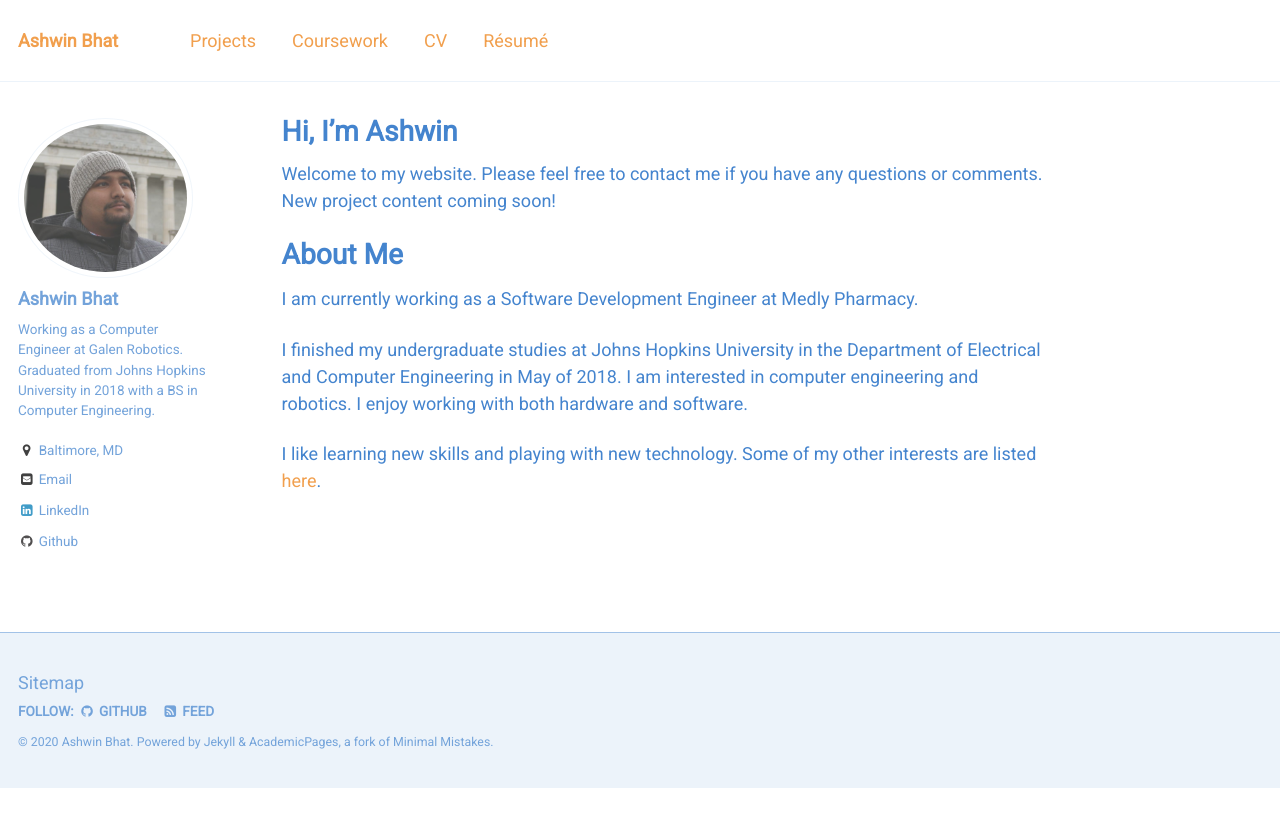
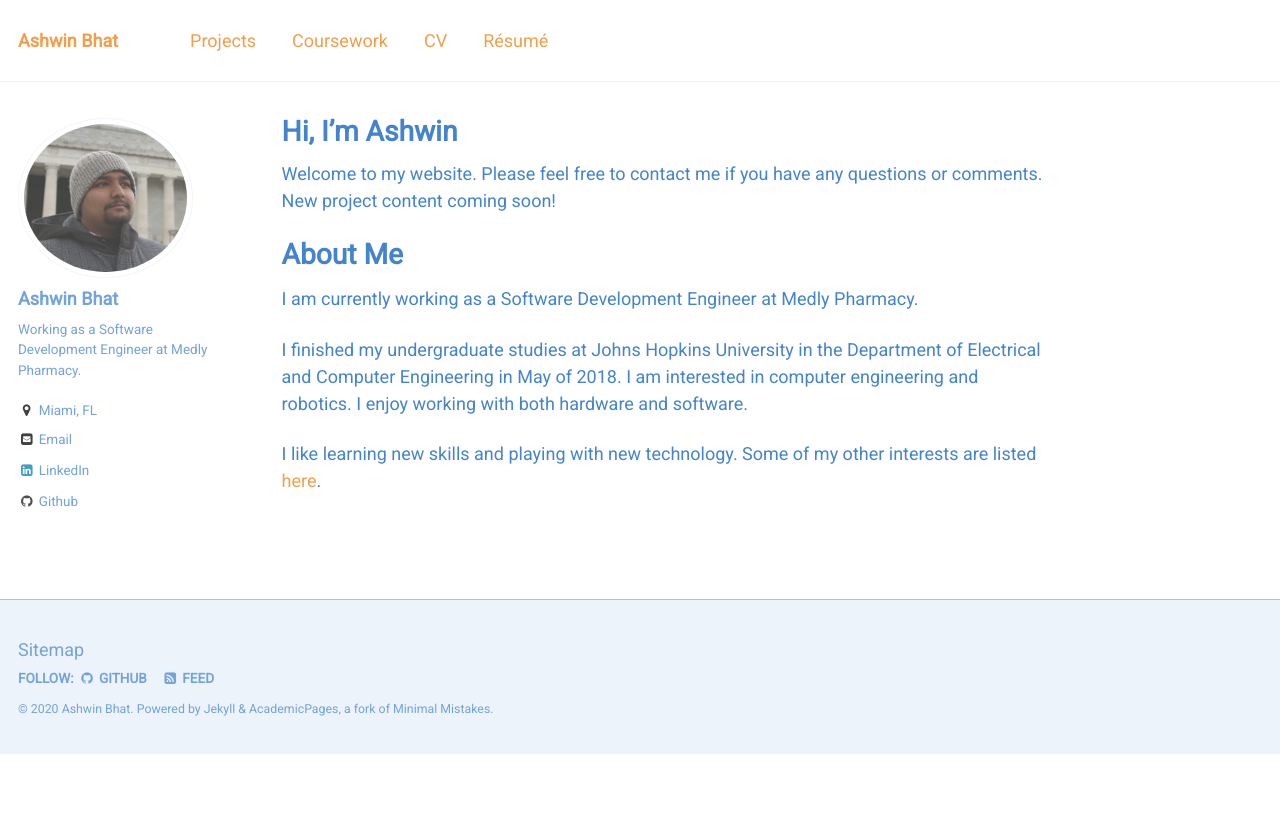
Before and after one commit to The-Shwin/the-shwin.github.io, a Jekyll site: the page built from _pages/about.md, in a window 1280 px wide. Shown: the top 827 px of the page. Built offline with Jekyll 4.4.1, drawn with Linux system fonts in a browser that asks for light colours.

Commit message:
Update _config.yml

```diff
--- a/_config.yml
+++ b/_config.yml
@@ -11,7 +11,7 @@ locale                   : "en-US"
 title                    : "Ashwin Bhat"
 title_separator          : "-"
 name                     : &name "Ashwin Bhat"
-description              : &description "Computer Engineer at Galen Robotics. Technology Enthusiast"
+description              : &description "Software Development Engineer at Medly Pharmacy. Technology Enthusiast"
 url                      : https://theshwin.com
 baseurl                  : "" # the subpath of your site, e.g. "/blog"
 enforce_ssl              : theshwin.com
@@ -82,8 +82,8 @@ analytics:
 author:
   name             : "Ashwin Bhat"
   avatar           : "temp_profile.PNG"
-  bio              : "Working as a Computer Engineer at Galen Robotics. Graduated from Johns Hopkins University in 2018 with a BS in Computer Engineering."
-  location         : "Baltimore, MD"
+  bio              : "Working as a Software Development Engineer at Medly Pharmacy."
+  location         : "Miami, FL"
   employer         :
   googlescholar    : #"http://yourfullgooglescholarurl.com"
   email            : bhat.ashwin03@gmail.com
```
